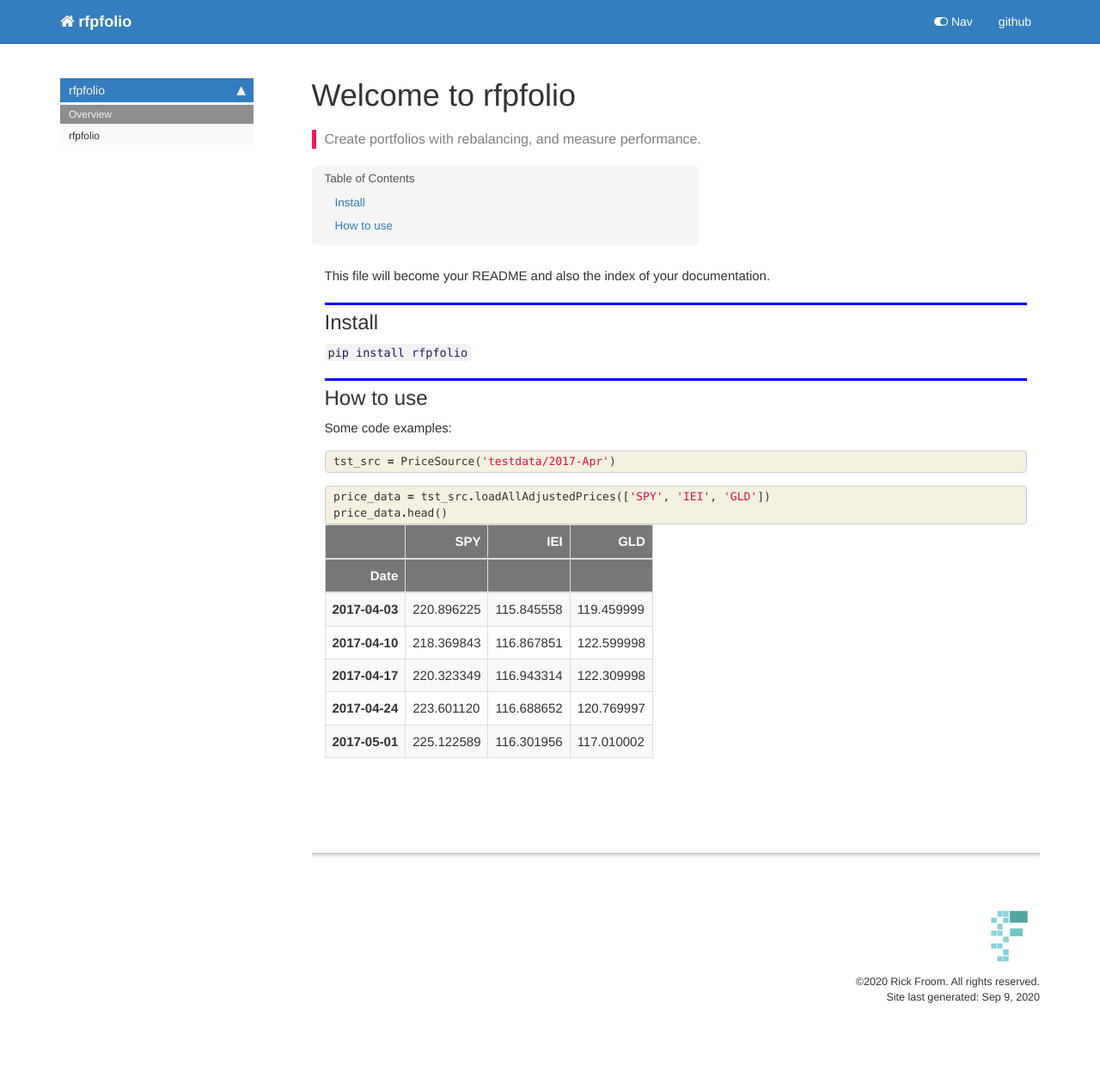
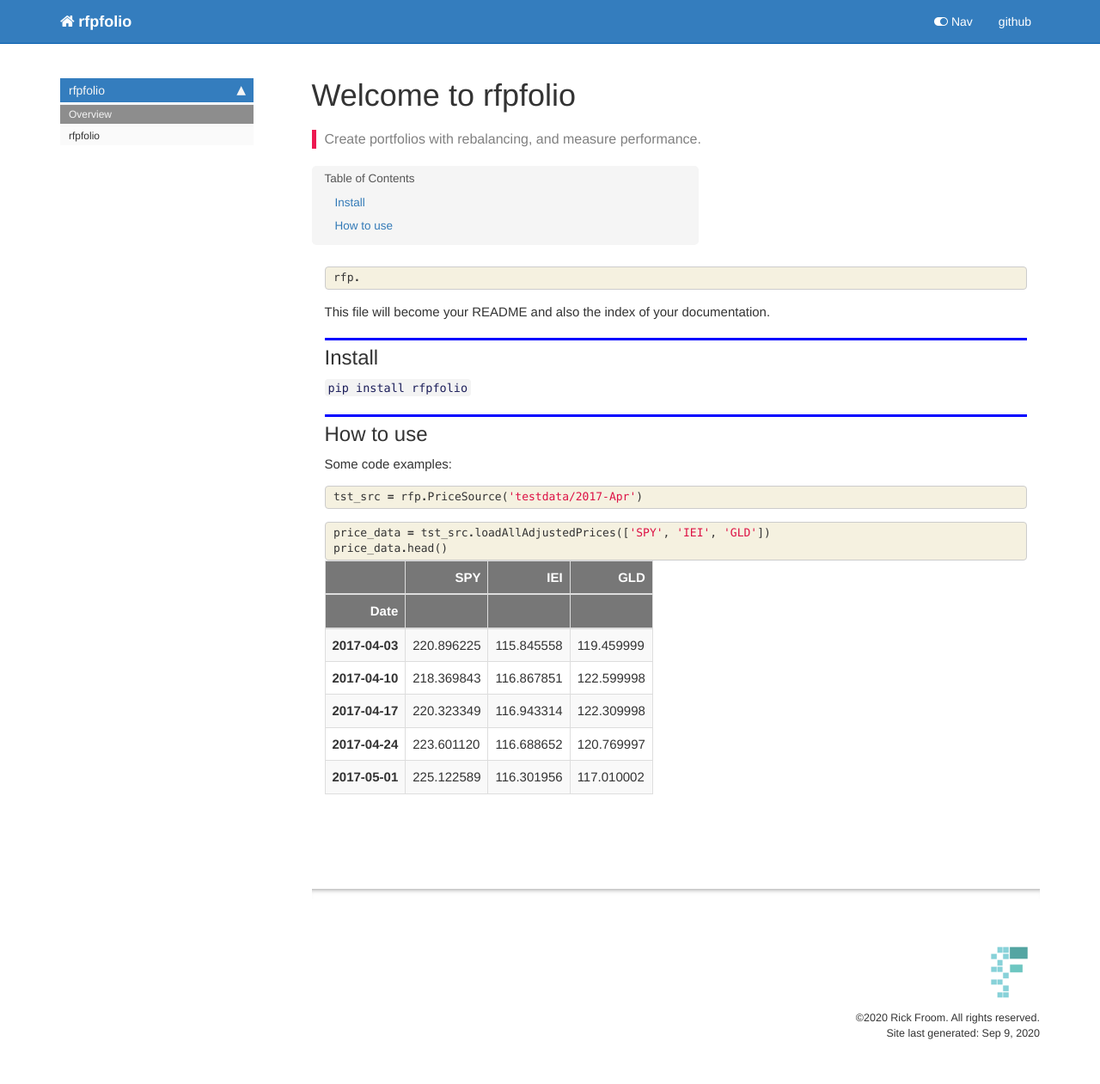
Before and after one commit to rickatx/rfpfolio, a Jekyll site: the page built from docs/index.html, in a window 1280 px wide. Shown: the whole page at 86% size. Built offline with Jekyll 4.4.1, drawn with Linux system fonts in a browser that asks for light colours; nearby versions of some CDN libraries; comment, search, counter and statistics services are not loaded; before the commit the page ends 1220 px from its top, so only the background shows below that.

```diff
--- a/docs/index.html
+++ b/docs/index.html
@@ -25,6 +25,23 @@ nb_path: "index.ipynb"
     {% raw %}
 
 <div class="cell border-box-sizing code_cell rendered">
+
+</div>
+    {% endraw %}
+
+    {% raw %}
+
+<div class="cell border-box-sizing code_cell rendered">
+<div class="input">
+
+<div class="inner_cell">
+    <div class="input_area">
+<div class=" highlight hl-ipython3"><pre><span></span><span class="n">rfp</span><span class="o">.</span>
+</pre></div>
+
+    </div>
+</div>
+</div>
 
 </div>
     {% endraw %}
@@ -69,7 +86,7 @@ nb_path: "index.ipynb"
 
 <div class="inner_cell">
     <div class="input_area">
-<div class=" highlight hl-ipython3"><pre><span></span><span class="n">tst_src</span> <span class="o">=</span> <span class="n">PriceSource</span><span class="p">(</span><span class="s1">&#39;testdata/2017-Apr&#39;</span><span class="p">)</span>
+<div class=" highlight hl-ipython3"><pre><span></span><span class="n">tst_src</span> <span class="o">=</span> <span class="n">rfp</span><span class="o">.</span><span class="n">PriceSource</span><span class="p">(</span><span class="s1">&#39;testdata/2017-Apr&#39;</span><span class="p">)</span>
 </pre></div>
 
     </div>
--- a/rfpfolio/__init__.py
+++ b/rfpfolio/__init__.py
@@ -1 +1,2 @@
 __version__ = "0.0.1"
+from .core import *
```
Also changed, not shown: docs/core.html (+17 -0 lines), README.md, 3 other files.
